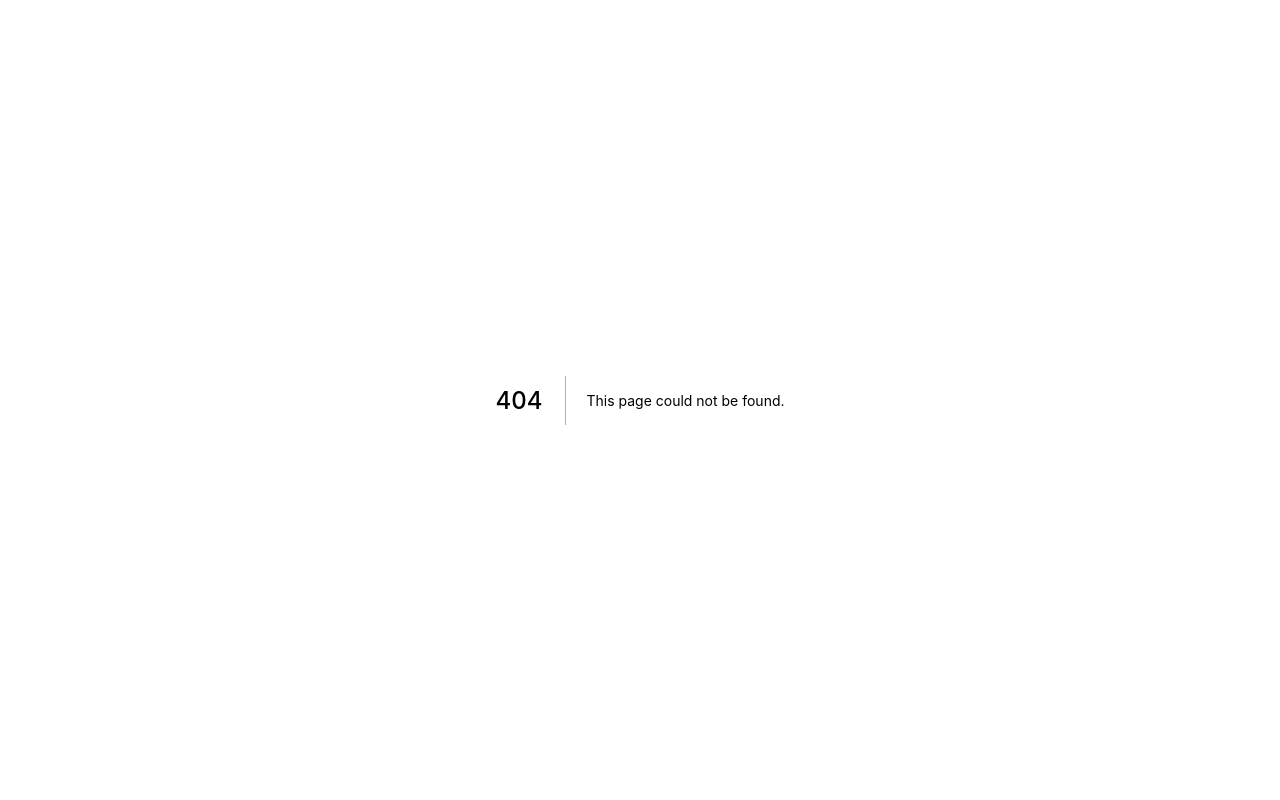
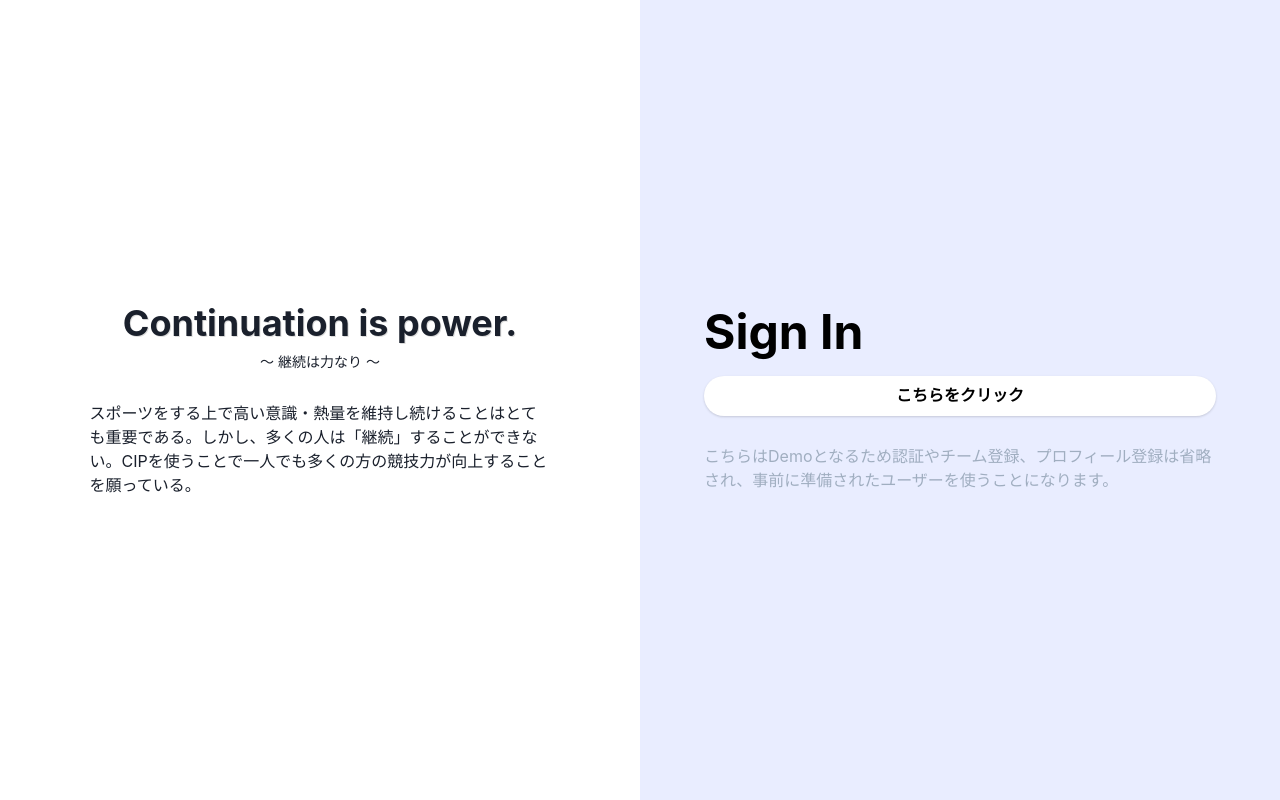
Before and after one commit to TakayukiTooyama/nuhw-track1, a Next.js app: page /demo in a window 1280 px wide. Before the commit this address had no page. Built offline with nearby package versions, Linux system fonts and the light colour scheme; no server answers.

Commit message:
🎨Demo追加

```diff
--- a/src/components/oraganisms/auth/SignInBottom.tsx
+++ b/src/components/oraganisms/auth/SignInBottom.tsx
@@ -19,8 +19,10 @@ const SignInBottom: VFC = () => {
   };
 
   const signInButton = {
+    w: '100%',
     bg: 'white',
     shadow: 'base',
+    borderRadius: '30px',
     mt: 5,
     mb: 7,
   };
--- a/src/components/oraganisms/common/ProfileEdit.tsx
+++ b/src/components/oraganisms/common/ProfileEdit.tsx
@@ -1,4 +1,4 @@
-import { Box, Button, Img, Stack } from '@chakra-ui/react';
+import { Button, Stack } from '@chakra-ui/react';
 import React, { Dispatch, SetStateAction, useState, VFC } from 'react';
 import { SetterOrUpdater } from 'recoil';
 
@@ -39,15 +39,6 @@ const ProfileEdit: VFC<Props> = ({ user, setUser, setToggleEdit }) => {
   };
 
   return (
-    <Box direction="column" align="center">
-      <Img
-        borderRadius="full"
-        boxSize="150px"
-        boxShadow="base"
-        alt={user.displayName}
-        src={user.photoURL}
-      />
-      <Box mb={4} />
     <Stack spacing={6} maxW="350px" mx="auto">
       <InputText
         value={name}
@@ -55,16 +46,11 @@ const ProfileEdit: VFC<Props> = ({ user, setUser, setToggleEdit }) => {
         onChange={(e) => setName(e.target.value)}
       />
       <SelectMenu label={grade} contents={gradeContents} setName={setGrade} />
-        <SelectMenu
-          label={blockName}
-          contents={blocks}
-          setName={setBlockName}
-        />
+      <SelectMenu label={blockName} contents={blocks} setName={setBlockName} />
       <Button shadow="base" colorScheme="cyan" onClick={saveProfile}>
         保存
       </Button>
     </Stack>
-    </Box>
   );
 };
 
--- a/src/hooks/useAuthentication.ts
+++ b/src/hooks/useAuthentication.ts
@@ -18,12 +18,10 @@ const useAuthentication = (): {
       }
       // 認証完了 or GlobalStateに何も入っていない時
       if (userAuth === null) {
-        if (firebaseUser.photoURL === null) return;
-        if (firebaseUser.displayName === null) return;
         setUserAuth({
           uid: firebaseUser.uid,
-          photoURL: firebaseUser.photoURL,
-          displayName: firebaseUser.displayName,
+          photoURL: firebaseUser.photoURL ?? '',
+          displayName: firebaseUser.displayName ?? '',
         });
       }
     });
--- /dev/null
+++ b/src/pages/demo.tsx
@@ -0,0 +1,78 @@
+import { Box, Button, Flex, Heading, Text } from '@chakra-ui/react';
+import Router from 'next/router';
+import React, { useState, VFC } from 'react';
+import { SignInTop } from '../components/oraganisms';
+import { auth, db } from '../lib/firebase';
+import { User } from '../models/users';
+
+const Demo: VFC = () => {
+  const [loading, setLoading] = useState(false);
+  const inner = {
+    w: '80%',
+    top: '50%',
+    left: '50%',
+    transform: 'translateY(-50%) translateX(-50%)',
+  };
+
+  const signInButton = {
+    w: '100%',
+    shadow: 'base',
+    borderRadius: '30px',
+    bg: 'white',
+    mt: 5,
+    mb: 7,
+  };
+  const bottomBox = {
+    color: 'black',
+    h: { base: '50vh', md: '100vh' },
+    w: { base: '100％', md: '100vh' },
+    bg: 'blue.50',
+    pt: 10,
+  };
+
+  const singIn = async () => {
+    setLoading(true);
+    auth.signInAnonymously().then(async (res) => {
+      if (res.user) {
+        const usersRef = db.collection('users');
+        const userData: Omit<User, 'tournamentIds'> = {
+          uid: res.user.uid,
+          displayName: 'デモ太朗',
+          photoURL: '/no-profile.png',
+          blockName: '短距離',
+          grade: '3年',
+          gender: '男',
+          teamInfo: {
+            teamId: 'demo',
+            teamName: 'チームDemo',
+          },
+        };
+        await usersRef
+          .doc(userData.uid)
+          .set(userData)
+          .then(() => {
+            Router.push('/');
+          });
+      }
+    });
+  };
+
+  return (
+    <Flex direction={{ base: 'column', md: 'row' }}>
+      <SignInTop />
+      <Box {...bottomBox} pos="relative">
+        <Box {...inner} pos="absolute">
+          <Heading size="2xl">Sign In</Heading>
+          <Button {...signInButton} onClick={singIn} isLoading={loading}>
+            こちらをクリック
+          </Button>
+          <Text color="gray.400">
+            こちらはDemoとなるため認証やチーム登録、プロフィール登録は省略され、事前に準備されたユーザーを使うことになります。
+          </Text>
+        </Box>
+      </Box>
+    </Flex>
+  );
+};
+
+export default Demo;
```
Also changed, not shown: src/components/templates/common/ProfileDetail.tsx (+19 -18 lines). Lines whose indentation alone changed are shown as unchanged.
